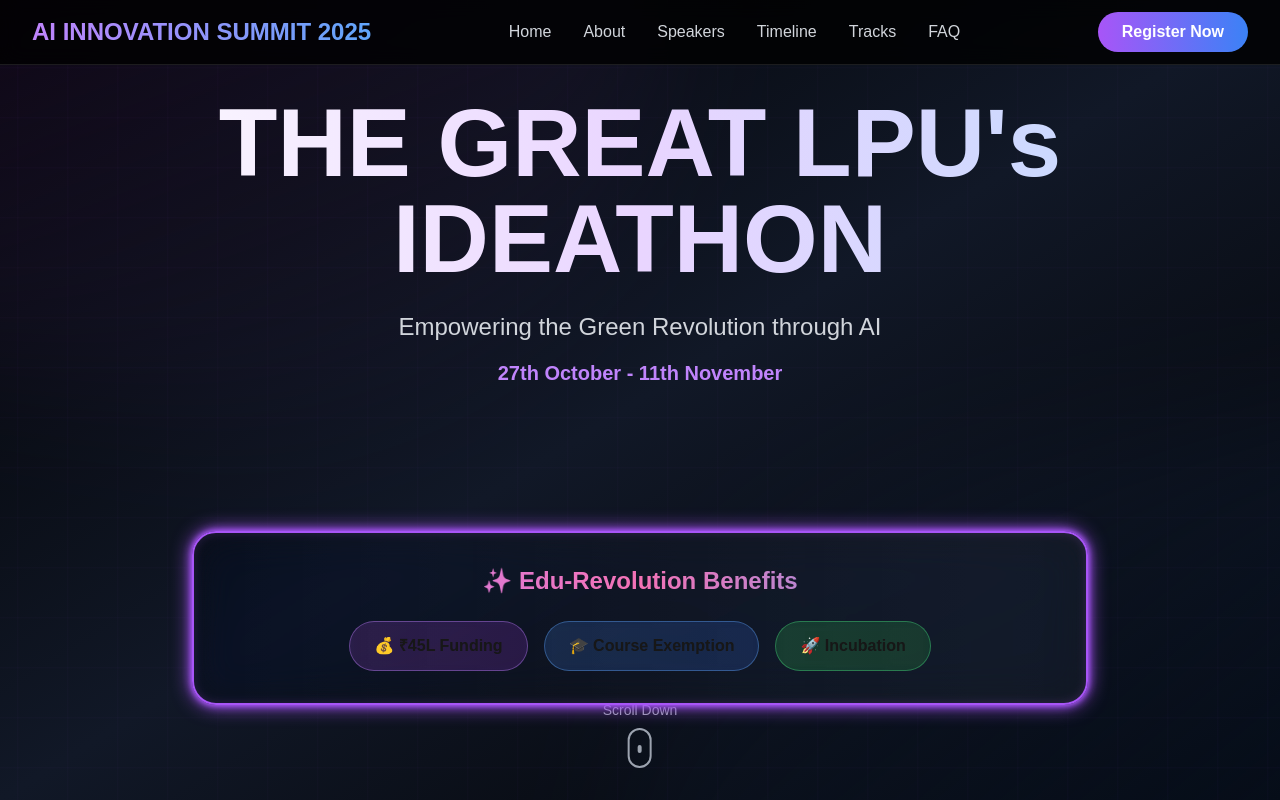
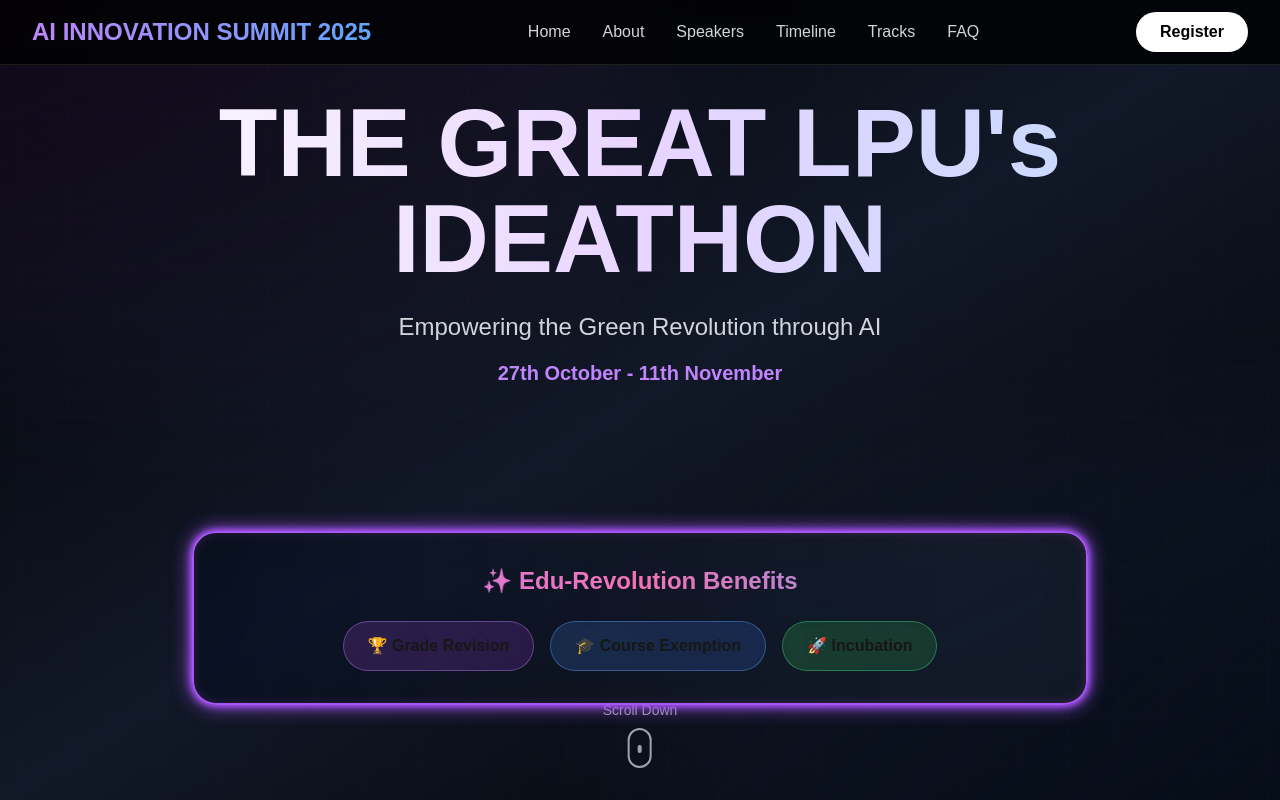
Before and after one commit to Khitishnayak/AI-innovation-summit, a Next.js app: page / in a window 1280 px wide. Shown: the top 800 px of the page. Built offline with nearby package versions, Linux system fonts and the light colour scheme.

Commit message:
macbease and edu rev at hero sec

```diff
--- a/src/components/Footer.tsx
+++ b/src/components/Footer.tsx
@@ -51,24 +51,8 @@
 
         {/* Partners Section */}
         <div className="border-t border-white/10 mt-8 pt-8">
-          <div className="flex flex-col md:flex-row items-center justify-center gap-8">
-            {/* Macbease */}
-            <a
-              href="https://macbease.com/app/event/68f0739826b6d191febb6d98"
-              target="_blank"
-              rel="noopener noreferrer"
-              className="block p-4 bg-white/5 rounded-lg hover:bg-white/10 transition-all"
-            >
-              <Image
-                src="/images/partners/Macbease_White-01.png"
-                alt="Macbease"
-                width={120}
-                height={40}
-                className="object-contain"
-              />
-            </a>
-
-            {/* Vickeybytes */}
+          <div className="flex flex-col items-center justify-center gap-4">
+            <h4 className="text-lg font-semibold text-gray-400">Powered by</h4>
             <div className="p-4 bg-white/5 rounded-lg">
               <Image
                 src="/images/partners/vickybytes.jpeg"
--- a/src/components/Navbar.tsx
+++ b/src/components/Navbar.tsx
@@ -109,13 +109,13 @@
 
           {/* CTA Button */}
           <div className="hidden md:block">
-            <a
-              href="https://macbease.com/app/event/68f0739826b6d191febb6d98"
+                        <a
+              href="https://tinyurl.com/MacbeaseTheGreatLPUIdeathon"
               target="_blank"
               rel="noopener noreferrer"
-              className="bg-gradient-to-r from-purple-500 to-blue-500 text-white px-6 py-2 rounded-full font-semibold hover:from-purple-600 hover:to-blue-600 transition-all duration-300 transform hover:scale-105 hover:shadow-lg hover:shadow-purple-500/50 inline-block"
+              className="hidden md:block bg-white text-black px-6 py-2 rounded-full font-semibold hover:bg-gradient-to-r hover:from-purple-500 hover:to-blue-500 hover:text-white transition-all duration-300 transform hover:scale-105"
             >
-              Register Now
+              Register
             </a>
           </div>
 
@@ -154,11 +154,11 @@
                 {item.name}
               </button>
             ))}
-            <a
-              href="https://macbease.com/app/event/68f0739826b6d191febb6d98"
+                        <a
+              href="https://tinyurl.com/MacbeaseTheGreatLPUIdeathon"
               target="_blank"
               rel="noopener noreferrer"
-              className="block mt-4 bg-gradient-to-r from-purple-500 to-blue-500 text-white px-6 py-2 rounded-full font-semibold text-center hover:from-purple-600 hover:to-blue-600 transition-all"
+              className="w-full bg-white text-black px-6 py-3 rounded-full font-semibold hover:bg-gradient-to-r hover:from-purple-500 hover:to-blue-500 hover:text-white transition-all duration-300 text-center"
             >
               Register Now
             </a>
--- a/src/components/sections/Hero.tsx
+++ b/src/components/sections/Hero.tsx
@@ -1,6 +1,7 @@
 "use client";
 
 import { useEffect, useRef } from "react";
+import Image from "next/image";
 import gsap from "gsap";
 import { ScrollTrigger } from "gsap/ScrollTrigger";
 
@@ -149,7 +150,7 @@
             className="flex flex-col sm:flex-row gap-4 justify-center px-4"
           >
             <a
-              href="https://macbease.com/app/event/68f0739826b6d191febb6d98"
+              href="https://tinyurl.com/MacbeaseTheGreatLPUIdeathon"
               target="_blank"
               rel="noopener noreferrer"
               className="group bg-white text-black px-6 sm:px-8 py-3 sm:py-4 rounded-full font-semibold text-base sm:text-lg hover:bg-gradient-to-r hover:from-purple-500 hover:to-blue-500 hover:text-white transition-all duration-300 transform hover:scale-105 hover:shadow-2xl text-center"
@@ -175,7 +176,7 @@
                 </h3>
                 <div className="flex flex-wrap justify-center gap-3 sm:gap-4 text-xs sm:text-sm md:text-base">
                   <div className="px-4 sm:px-6 py-2.5 sm:py-3 bg-gradient-to-r from-purple-500/20 to-purple-600/20 rounded-full border border-purple-400/40 backdrop-blur-sm hover:scale-105 transition-transform duration-300 whitespace-nowrap">
-                    <span className="font-semibold">💰 ₹45L Funding</span>
+                    <span className="font-semibold">🏆 Grade Revision</span>
                   </div>
                   <div className="px-4 sm:px-6 py-2.5 sm:py-3 bg-gradient-to-r from-blue-500/20 to-blue-600/20 rounded-full border border-blue-400/40 backdrop-blur-sm hover:scale-105 transition-transform duration-300 whitespace-nowrap">
                     <span className="font-semibold">🎓 Course Exemption</span>
--- a/src/components/sections/Partners.tsx
+++ b/src/components/sections/Partners.tsx
@@ -12,7 +12,7 @@
   const titleRef = useRef<HTMLHeadingElement>(null);
   const logoRef = useRef<HTMLAnchorElement>(null);
   // Macbease event booking link
-  const [macbeaseUrl] = useState("https://macbease.com/app/event/68f0739826b6d191febb6d98");
+  const [macbeaseUrl] = useState("https://tinyurl.com/MacbeaseTheGreatLPUIdeathon");
 
   useEffect(() => {
     const ctx = gsap.context(() => {
```
